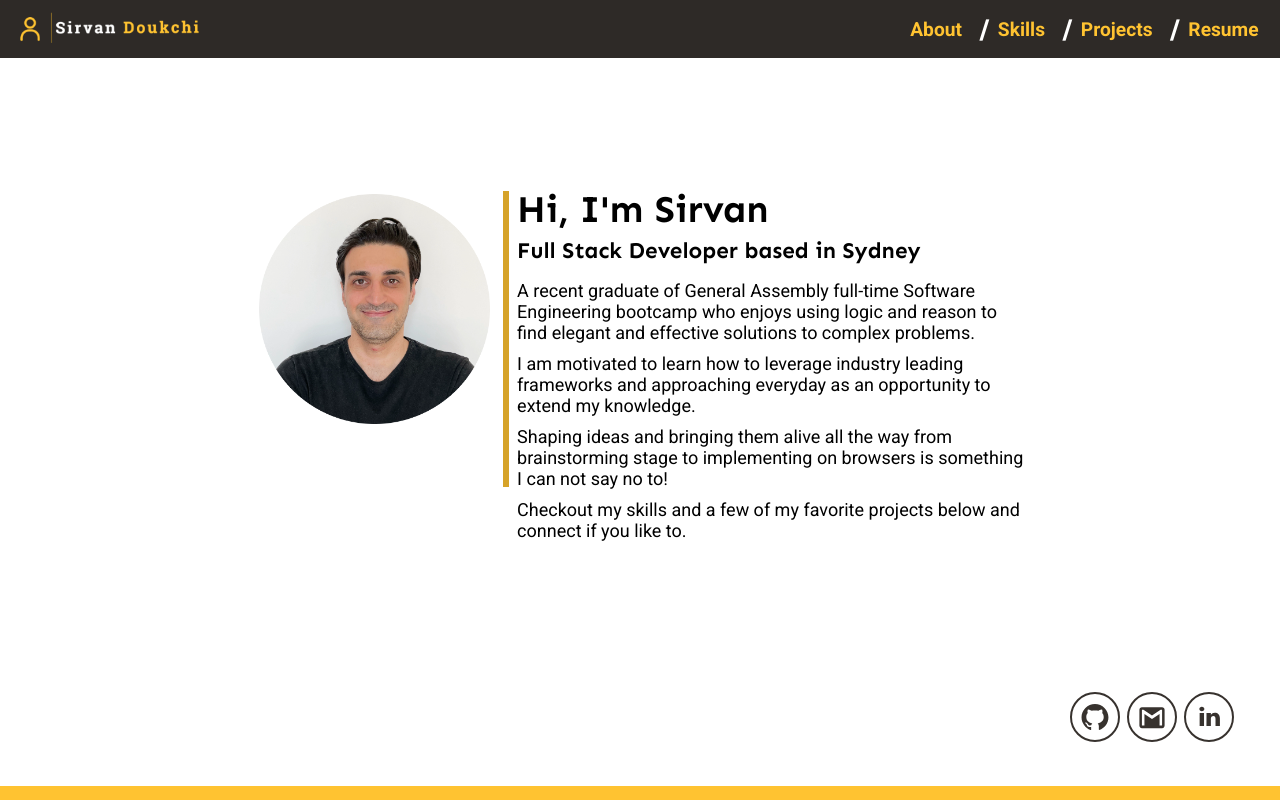
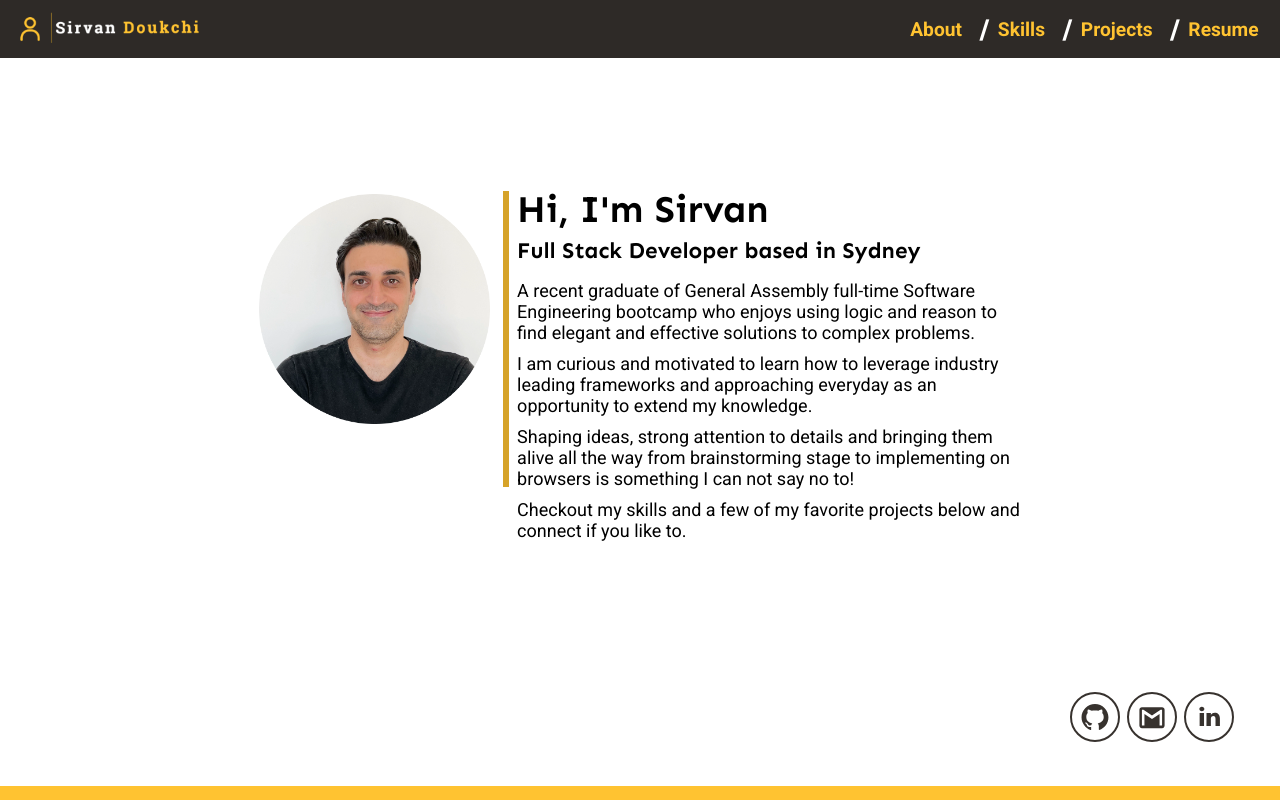
Before and after one commit to SirvanD/Portfolio, a Next.js app: page / in a window 1280 px wide. Shown: the top 800 px of the page. Built offline with nearby package versions, Linux system fonts and the light colour scheme.

Commit message:
updated about content

```diff
--- a/components/About/About.js
+++ b/components/About/About.js
@@ -46,14 +46,14 @@ function About() {
                 elegant and effective solutions to complex problems.
               </p>
               <p>
-                I am motivated to learn how to leverage industry leading
-                frameworks and approaching everyday as an opportunity to extend
-                my knowledge.
+                I am curious and motivated to learn how to leverage industry
+                leading frameworks and approaching everyday as an opportunity to
+                extend my knowledge.
               </p>
               <p>
-                Shaping ideas and bringing them alive all the way from
-                brainstorming stage to implementing on browsers is something I
-                can not say no to!
+                Shaping ideas, strong attention to details and bringing them
+                alive all the way from brainstorming stage to implementing on
+                browsers is something I can not say no to!
               </p>
               <p>
                 Checkout my skills and a few of my favorite projects below and
@@ -62,15 +62,14 @@ function About() {
             </BrowserView>
             <MobileView>
               <p>
-                A recent graduate of General Assembly full-time Software
-                Engineering bootcamp who enjoys using logic and reason to find
-                elegant and effective solutions to complex problems.
+                A graduate of General Assembly full-time Software Engineering
+                bootcamp who enjoys using logic and reason to find elegant and
+                effective solutions to complex problems.
                 <p>
-                  I am motivated to learn how to leverage industry leading
+                  As a developer, I am curious with strong attention to details
+                  and motivated to learn how to leverage industry leading
                   frameworks and approaching everyday as an opportunity to
-                  extend my knowledge. Shaping ideas and bringing them alive all
-                  the way from brainstorming stage to implementing on browsers
-                  is something I can not say no to!
+                  extend my knowledge.
                 </p>
               </p>
             </MobileView>
--- a/components/About/About.module.scss
+++ b/components/About/About.module.scss
@@ -146,6 +146,9 @@
     margin-top: 6%;
     font-size: 1.5rem;
     text-align: center;
+    p {
+      margin-bottom: 2%;
+    }
   }
 
   .socials {
```
